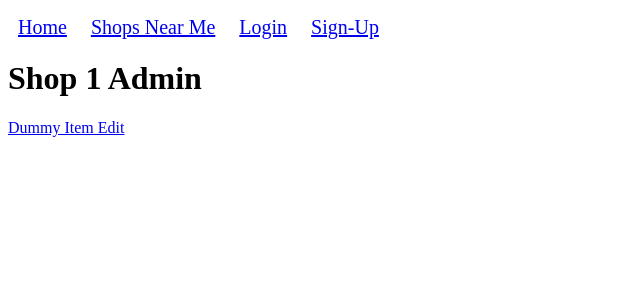
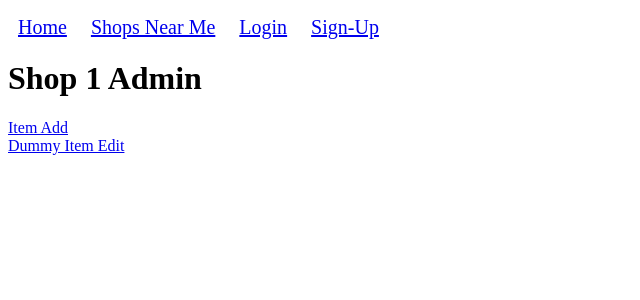
Before and after one commit to aquashdw2/django_demo, a Django app: page /shop/admin/ in a window 1280 px wide. Shown: the top 300 px of the page, without its empty margins (0-640 px from the left). Run offline with Django 3.2, Linux system fonts and the light colour scheme.

Commit message:
set all links for shop

```diff
--- a/shopping/templates/shopping/admin.html
+++ b/shopping/templates/shopping/admin.html
@@ -5,6 +5,9 @@
 {% block content %}
 <h1>Shop 1 Admin</h1>
 <div>
-    <a href="/shop/1/admin/item/edit/">Dummy Item Edit</a>
+    <a href="{% url 'shop:item-add' 1 %}">Item Add</a>
+</div>
+<div>
+    <a href="{% url 'shop:item-edit' 1 1 %}">Dummy Item Edit</a>
 </div>
 {% endblock %}
```
Also changed, not shown: shopping/templates/shopping/index.html (+6 -1 lines).
